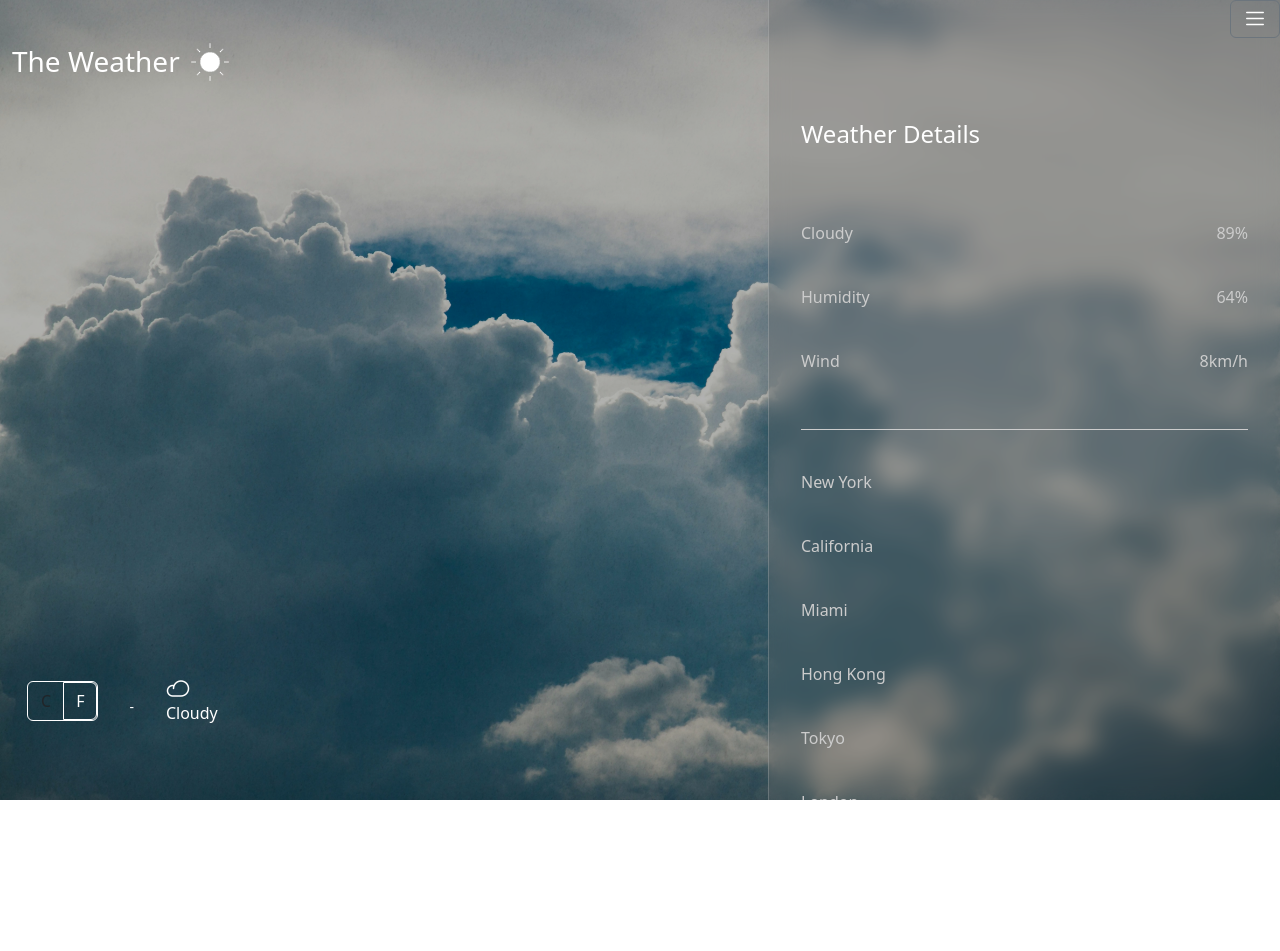
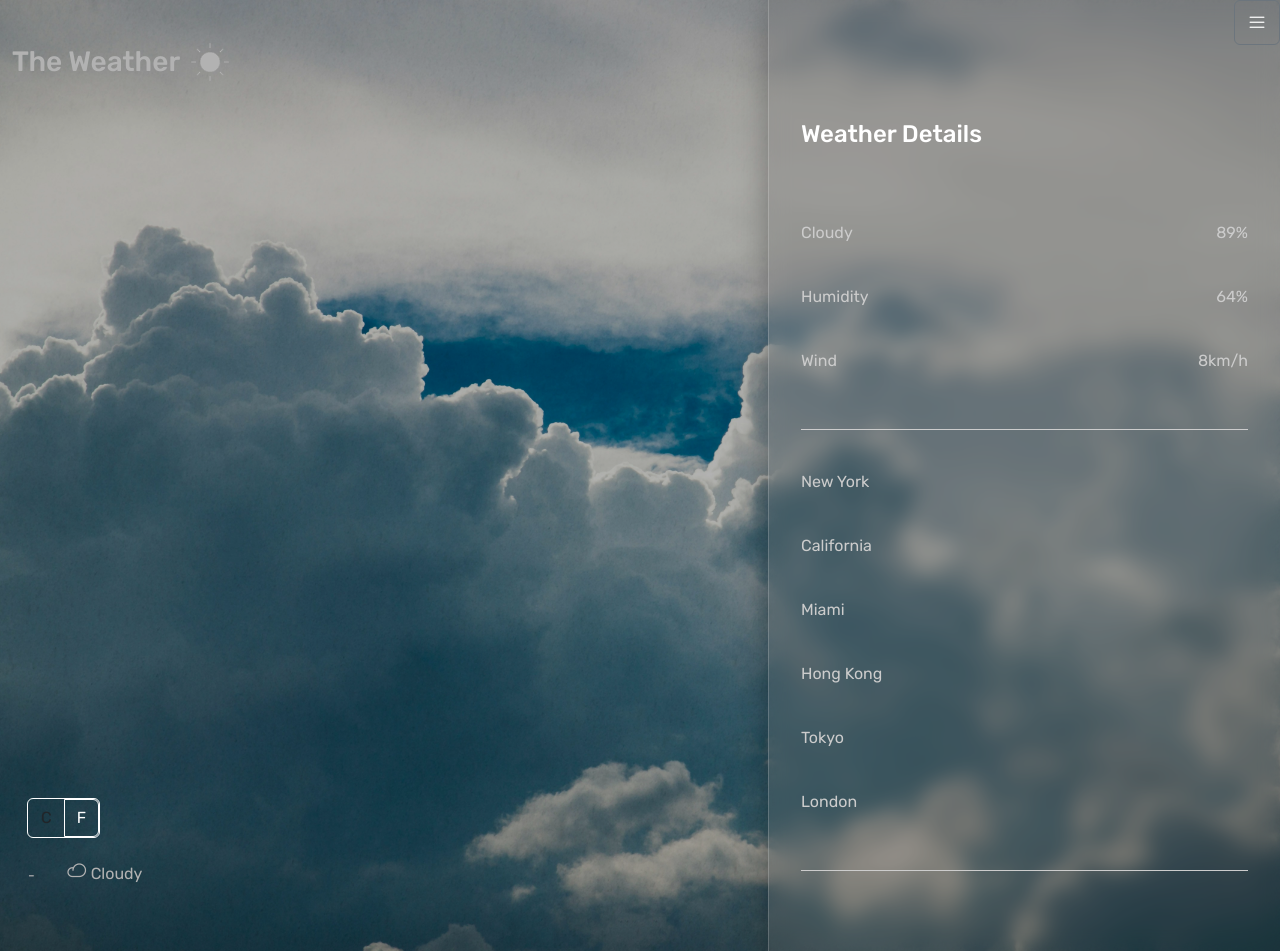
Before and after one commit to rosalynw/Weather-app, a plain HTML site: page index.html in a window 1280 px wide. Before the commit the page ends 800 px from the top, so only its background shows below. Drawn offline with nearby package versions, Linux system fonts and the light colour scheme; no server answers.

Commit message:
style: Change container display to flex

```diff
--- a/index.html
+++ b/index.html
@@ -32,6 +32,7 @@
             <input type="radio" class="btn-check" name="btnradio" id="fahrenheit" autocomplete="off" checked>
             <label class="btn btn-ouline-primary" for="fahrenheit">F</label>
           </div>
+          <div class="weather-main">
             <h1 class="temp"></h1>
             <div class="city-time">
               <h1 class="name"></h1>
@@ -44,6 +45,7 @@
             <div class="weather">
               <i id="weather-icon" class="ph ph-cloud"></i>
               <span class="condition">Cloudy</span>
+            </div>
           </div>
         </div>
       </div>
--- a/style.css
+++ b/style.css
@@ -6,7 +6,7 @@
 }
 body {
     margin: 0;
-    font-family: "Rubik", sans-serif;
+    font-family: "Rubik", sans-serif !important;
     background: #111;
 }
 
@@ -25,26 +25,24 @@ h3.brand {
 }
 
 .ph {
-    display: flex;
-    font-size: 24px;
-    padding: 0;
-    margin: 0;
+    /* Centers menu icon */
+    line-height: 1.5 !important;
+    font-size: 20px;
     color: #fff;
 }
 
 .weather-app {
+    display: flex;
     min-height: 100vh;
     /* preload image */
-    background-image: url(
-        ./images/day/cloudy.jpg
-    );
+    background-image: url(./images/day/cloudy.jpg);
     background-position: center;
     background-repeat: no-repeat;
     background-size: cover;
     color: #fff;
     position: relative;
     transition: 500ms;
-    opacity: 1;
+    /* opacity: 0; */
     /* Remember to change to 0 */
 }
 
@@ -60,23 +58,28 @@ h3.brand {
 }
 
 .container {
-    position: absolute;
     top: 0;
     left: 0;
-    width: 100%;
-    height: 100%;
+    margin: 0 !important;
     display: flex;
     justify-content: space-between;
     align-items: flex-start;
     flex-direction: column;
     padding: 2em 3em 4em 3em;
+    flex: 1;
 }
 
 .container > div {
     display: flex;
+    flex-direction: column;
+    justify-content: center;
+    align-items: flex-start;
+}
+
+.weather-main {
+    display: flex;
+    align-items: center;
     flex-wrap: wrap;
-    justify-content: center;
-    align-items: center;
 }
 
 .city-time,
@@ -102,23 +105,17 @@ h3.brand {
 }
 
 .panel {
-    position: absolute;
     width: 40%;
-    height: 100%;
-    top: 0;
-    right: 0;
     background: rgba(110, 110, 110, 0.25);
-    box-shadow:
-        0 8px 32px 8
-        rgba(0, 0, 0, 0.3);
+    box-shadow: 0 8px 32px rgba(0, 0, 0, 0.3);
     backdrop-filter: blur(10px);
     -webkit-backdrop-filter: blur(10px);
     border-left: 1px solid rgba(255, 255, 255, 0.18);
-    z-index: 1;
     padding: 3em 2em;
     overflow-y: scroll;
     scrollbar-width: none;
     -ms-overflow-style: none;
+    z-index: 1;
 }
 
 .lookup {
@@ -225,6 +222,11 @@ h3.brand {
         display: flex;
         flex-direction: column;
     }
+
+    .btn-group {
+        display: flex;
+        flex-direction: row;
+    }
 }
 
 @media screen and (max-width: 500px) {
```
Lines whose indentation alone changed are shown as unchanged.
